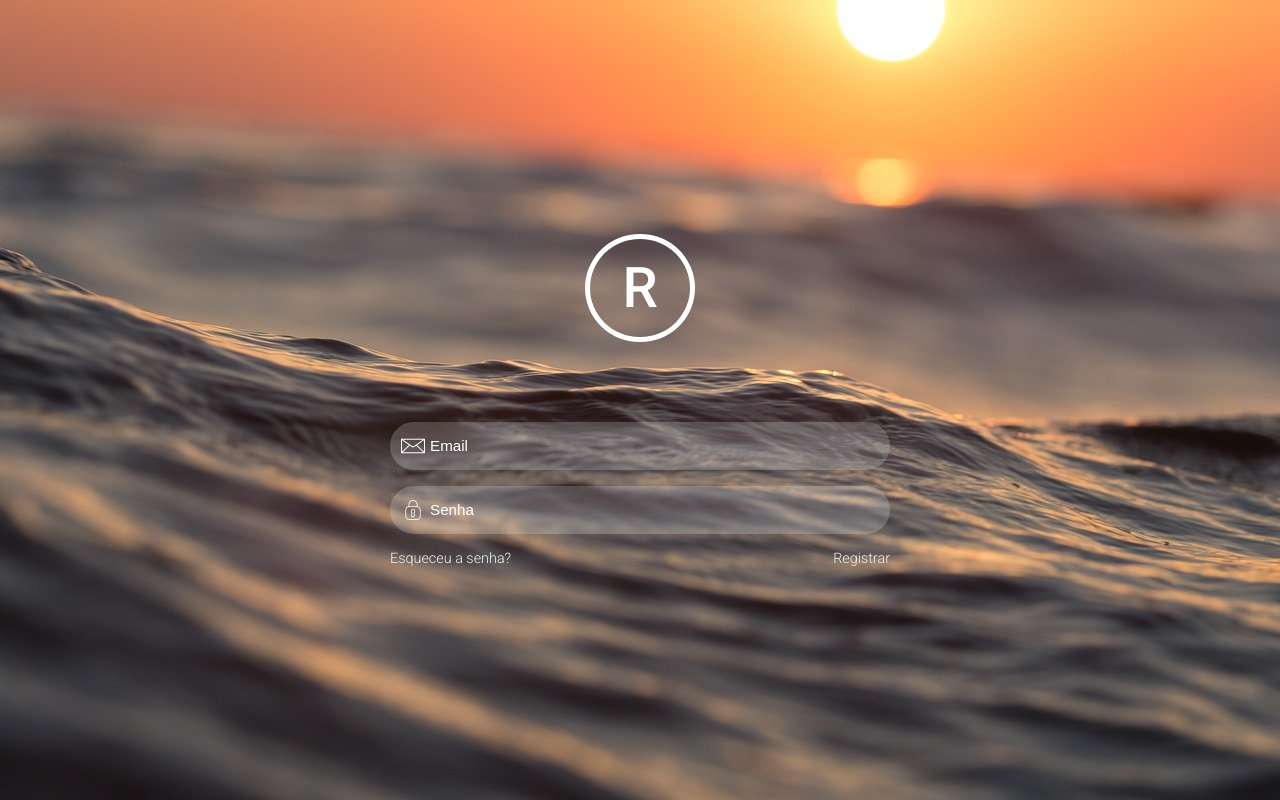
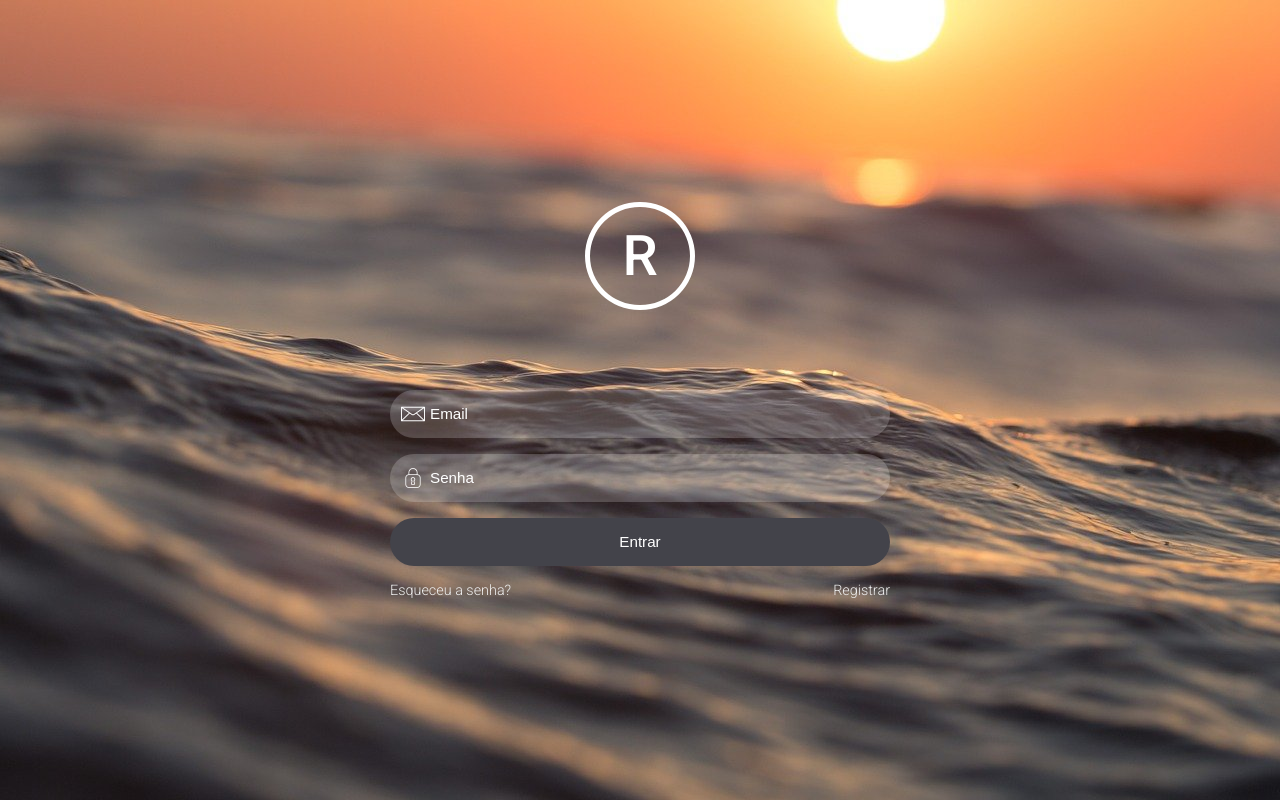
Before and after one commit to rafatavares03/login-screen, a plain HTML site: page index.html in a window 1280 px wide. Drawn offline with Linux system fonts and the light colour scheme.

Commit message:
add login button

```diff
--- a/assets/css/style.css
+++ b/assets/css/style.css
@@ -63,6 +63,11 @@ body {
   background-position: 0.7rem center;
 }
 
+.form input[type="button"] {
+  background-color: #43434A;
+  padding: 0.5rem 0rem;
+}
+
 .info {
   display: flex;
   justify-content: space-between;
--- a/index.html
+++ b/index.html
@@ -13,6 +13,7 @@
     <form action="" class="form">
       <input type="email" name="email" id="email" placeholder="Email"/>
       <input type="password" name="password" id="password" placeholder="Senha"/>
+      <input type="button" value="Entrar"/>
     </form>
     <div class="info">
       <a href="#">Esqueceu a senha?</a>
```
